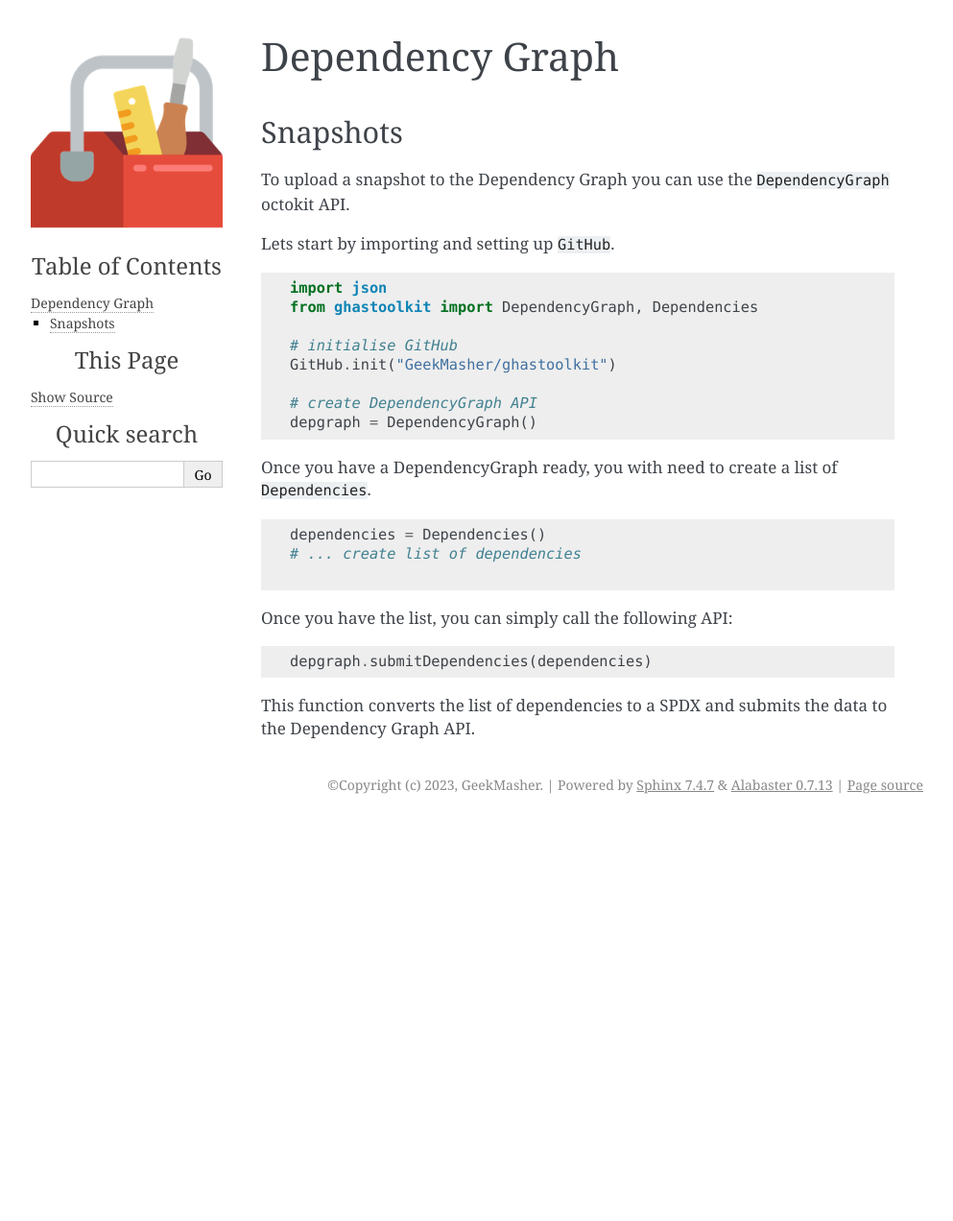
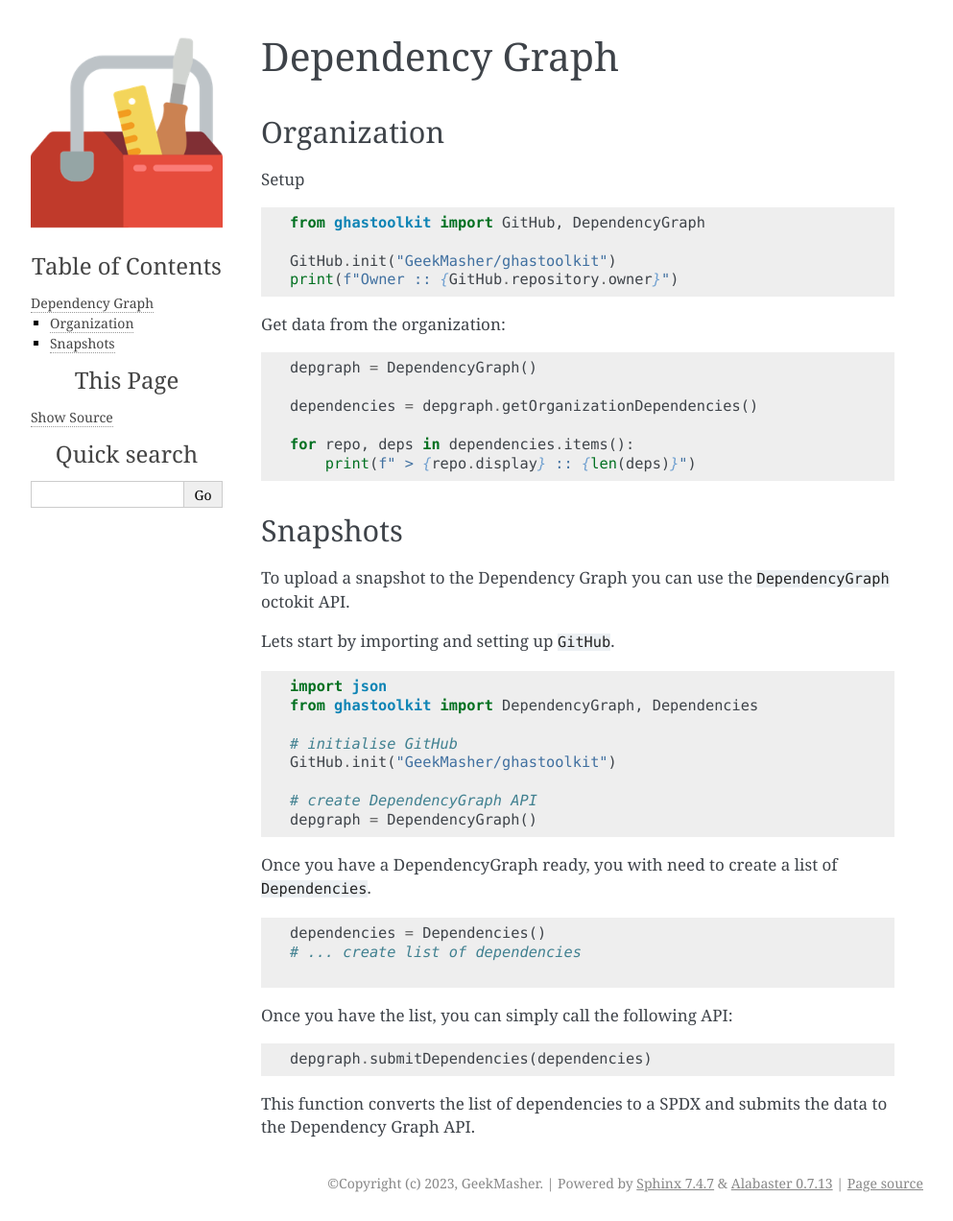
Before and after one commit to GeekMasher/ghastoolkit, a Sphinx documentation site: the page built from docs/examples/dependencies.md, in a window 1280 px wide. Shown: the whole page at 96% size, without its empty margins (148-1141 px from the left). Built offline with Sphinx 7.4.7, drawn with Linux system fonts in a browser that asks for light colours; before the commit the page ends 900 px from its top, so only the background shows below that.

Commit message:
feat: update docs

````diff
--- a/docs/examples/dependencies.md
+++ b/docs/examples/dependencies.md
@@ -1,4 +1,26 @@
 # Dependency Graph
+
+## Organization
+
+Setup
+
+```python
+from ghastoolkit import GitHub, DependencyGraph
+
+GitHub.init("GeekMasher/ghastoolkit")
+print(f"Owner :: {GitHub.repository.owner}")
+```
+
+Get data from the organization:
+
+```python
+depgraph = DependencyGraph()
+
+dependencies = depgraph.getOrganizationDependencies()
+
+for repo, deps in dependencies.items():
+    print(f" > {repo.display} :: {len(deps)}")
+```
 
 ## Snapshots
 
````
